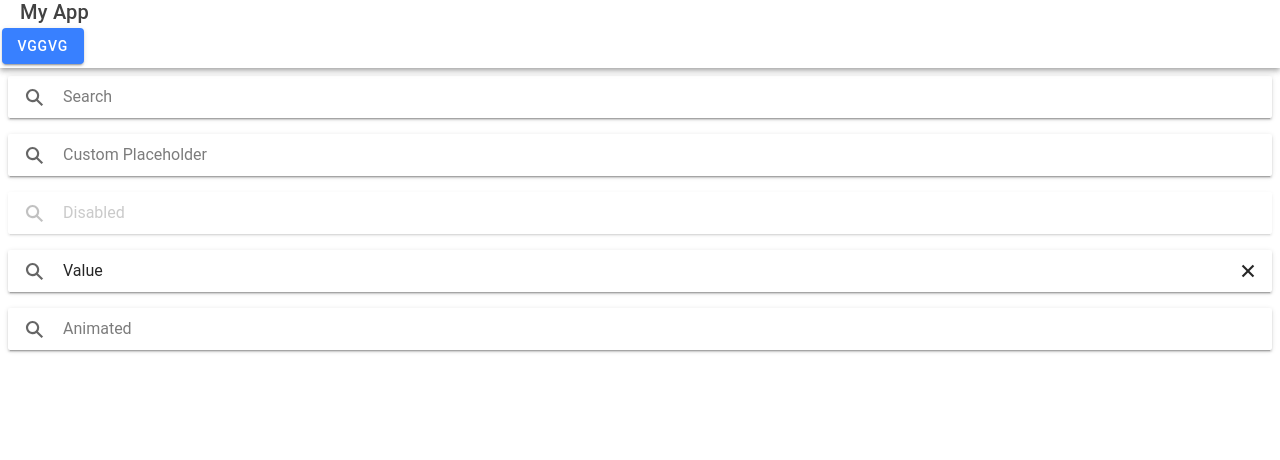
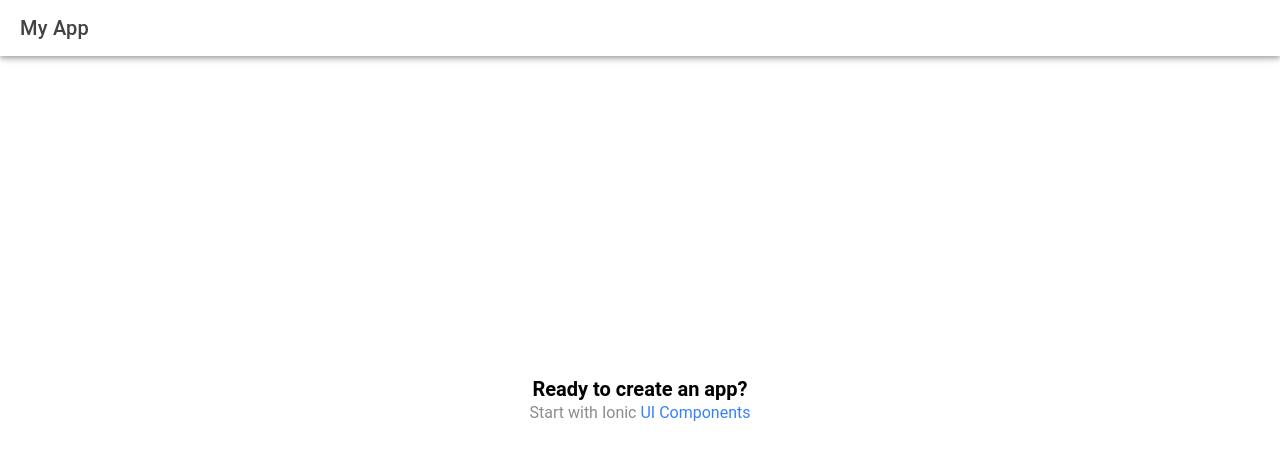
Before and after one commit to CAHill04/myApp, a React (Create React App) app: page /home in a window 1280 px wide. Shown: the top 460 px of the page. Built offline with nearby package versions, Linux system fonts and the light colour scheme.

Commit message:
removed search bar

```diff
--- a/src/pages/Home.tsx
+++ b/src/pages/Home.tsx
@@ -1,7 +1,15 @@
-import React from 'react';
-import { IonButton, IonContent, IonHeader, IonPage, IonSearchbar, IonTitle, IonToolbar } from '@ionic/react';
-import ExploreContainer from '../components/ExploreContainer';
-import './Home.css';
+import React from "react";
+
+import {
+  IonContent,
+  IonHeader,
+  IonPage,
+  IonSearchbar,
+  IonTitle,
+  IonToolbar,
+} from "@ionic/react";
+import ExploreContainer from "../components/ExploreContainer";
+import "./Home.css";
 
 const Home: React.FC = () => {
   return (
@@ -9,8 +17,6 @@ const Home: React.FC = () => {
       <IonHeader>
         <IonToolbar>
           <IonTitle>My App</IonTitle>
-          <IonButton>vggvg</IonButton>
-
         </IonToolbar>
       </IonHeader>
       <IonContent fullscreen>
@@ -19,12 +25,7 @@ const Home: React.FC = () => {
             <IonTitle size="large">My AWay App</IonTitle>
           </IonToolbar>
         </IonHeader>
-        {/* <ExploreContainer /> */}
-        <IonSearchbar></IonSearchbar>
-      <IonSearchbar placeholder="Custom Placeholder"></IonSearchbar>
-      <IonSearchbar disabled={true} placeholder="Disabled"></IonSearchbar>
-      <IonSearchbar value="Value"></IonSearchbar>
-      <IonSearchbar animated={true} placeholder="Animated"></IonSearchbar>
+        <ExploreContainer />
       </IonContent>
     </IonPage>
   );
```
